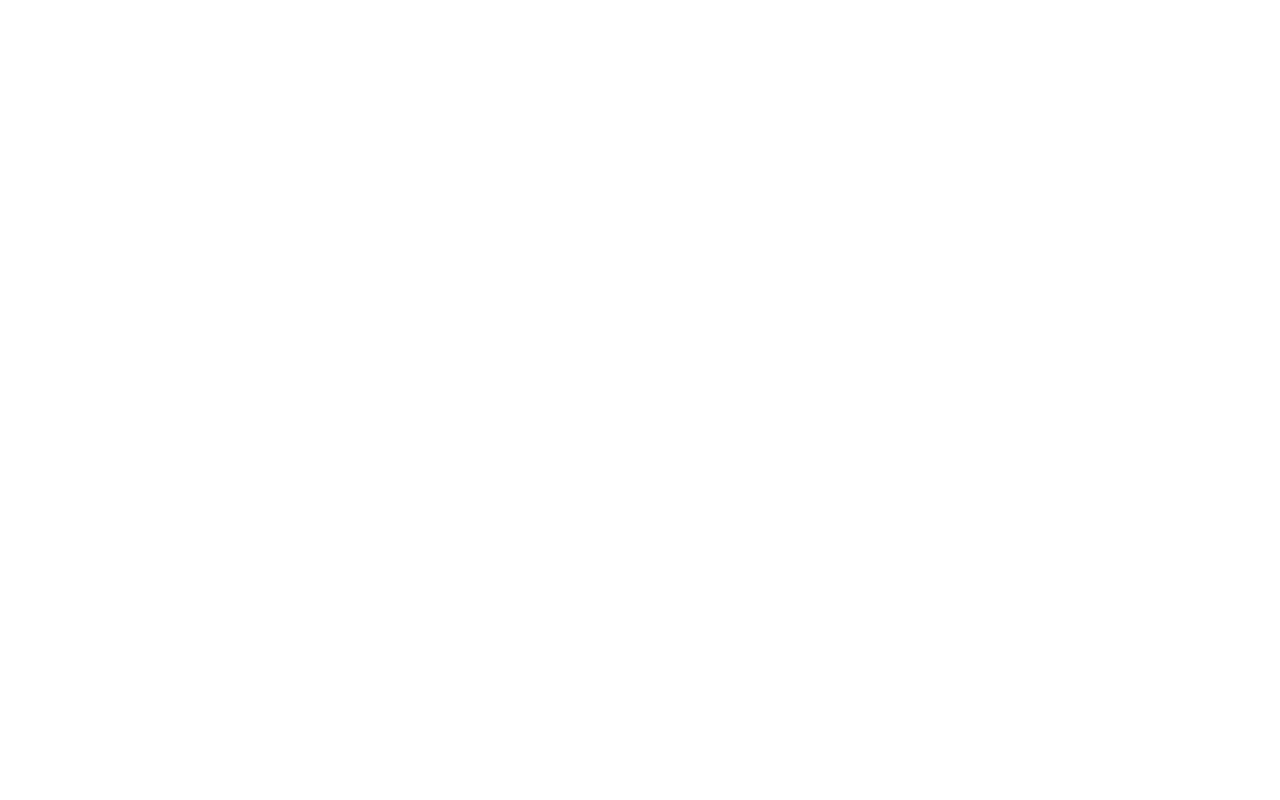
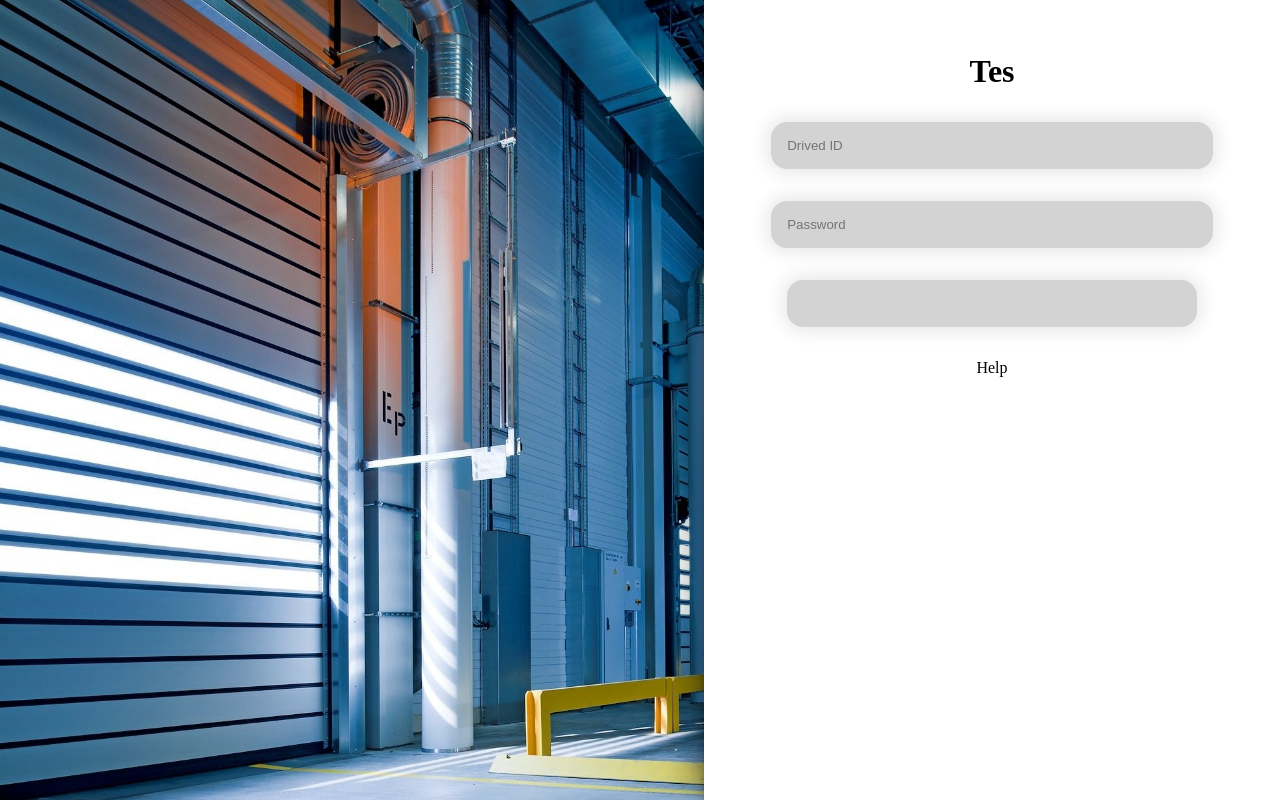
Before and after one commit to DanielJurcik/simple-login-screen, a plain HTML site: page index.html in a window 1280 px wide. Drawn offline with Linux system fonts and the light colour scheme.

Commit message:
Basic Layout

```diff
--- a/index.html
+++ b/index.html
@@ -1,5 +1,6 @@
 <!DOCTYPE html>
 <html lang="en">
+
 <head>
     <meta charset="UTF-8">
     <meta http-equiv="X-UA-Compatible" content="IE=edge">
@@ -7,7 +8,23 @@
     <title>Document</title>
     <link rel="stylesheet" href="style.css">
 </head>
+
 <body>
+    <div class="bcg-container" style="background-image: url(/images/bcg_image.jpg);">
+        <div class="left-container">
+            <div class="form-container">
+                <div>
+                <h1>Tes</h1>
+                <div class="form-inputs">
+                    <input type="text" name="" id="" placeholder="Drived ID">
+                    <input type="password" name="" id="" placeholder="Password">
+                    <input type="submit" value="">
+                </div>
+            </div>
+            <p>Help</p>
+            </div>
+        </div>
+    </div>
+</body>
 
-</body>
 </html>
--- a/style.css
+++ b/style.css
@@ -1,4 +1,55 @@
-html{
+html,body{
     padding: 0;
     margin: 0;
 }
+
+.bcg-container{
+    height: 100%;
+    width: 100%;
+    position: absolute;
+    background: no-repeat;
+    background-position: center;
+    background-size: cover;
+
+}
+
+.left-container{
+    right: 0;
+    height: 100%;
+    position: absolute;
+    background-color: #fff;
+    width: 45%;
+    -webkit-box-shadow: 0px 10px 13px -7px #000000, -10px 0px 36px -5px rgba(0,0,0,0.52);
+    box-shadow: 0px 10px 13px -7px #000000, -10px 0px 36px -5px rgba(0,0,0,0.52);
+}
+
+.form-container{
+    text-align: center;
+    /* display: -webkit-box;
+    display: -ms-flexbox;
+    display: flex;
+    height: 100%;
+    -webkit-box-align: center;
+       -ms-flex-align: center;
+          align-items: center;
+    -webkit-box-pack: center;
+       -ms-flex-pack: center;
+     justify-content: center; */
+     padding: 32px;
+}
+
+.center-container{
+    align-items: center;
+}
+
+.form-container .form-inputs input{
+    display: block;
+    border-radius: 16px;
+    border: 0px;
+    margin: 32px auto;
+    padding: 16px;
+    width: 80%;
+    background-color: lightgrey;
+    -webkit-box-shadow: 0px 0px 17px 5px rgba(0,0,0,0.09);
+    box-shadow: 0px 0px 17px 5px rgba(0,0,0,0.09);
+}
```
Also changed, not shown: images/bcg_image.jpg (added).
